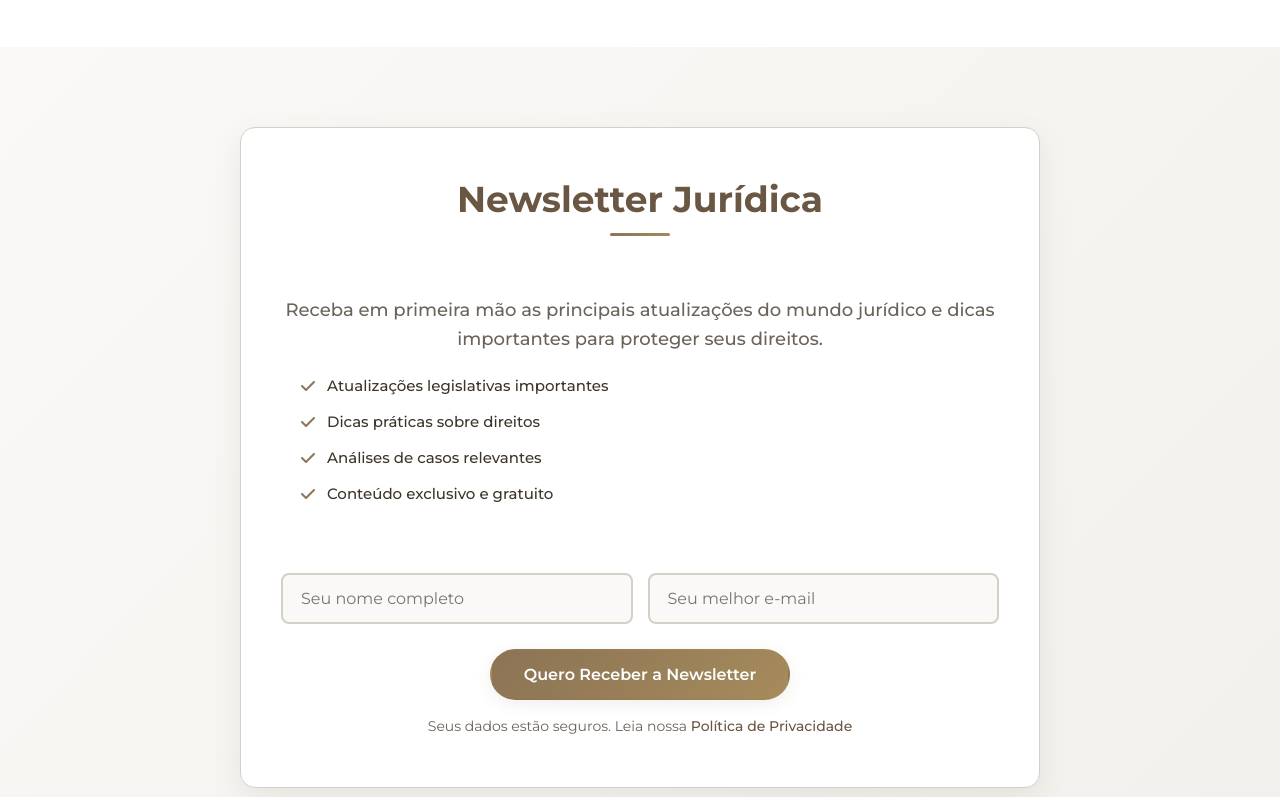
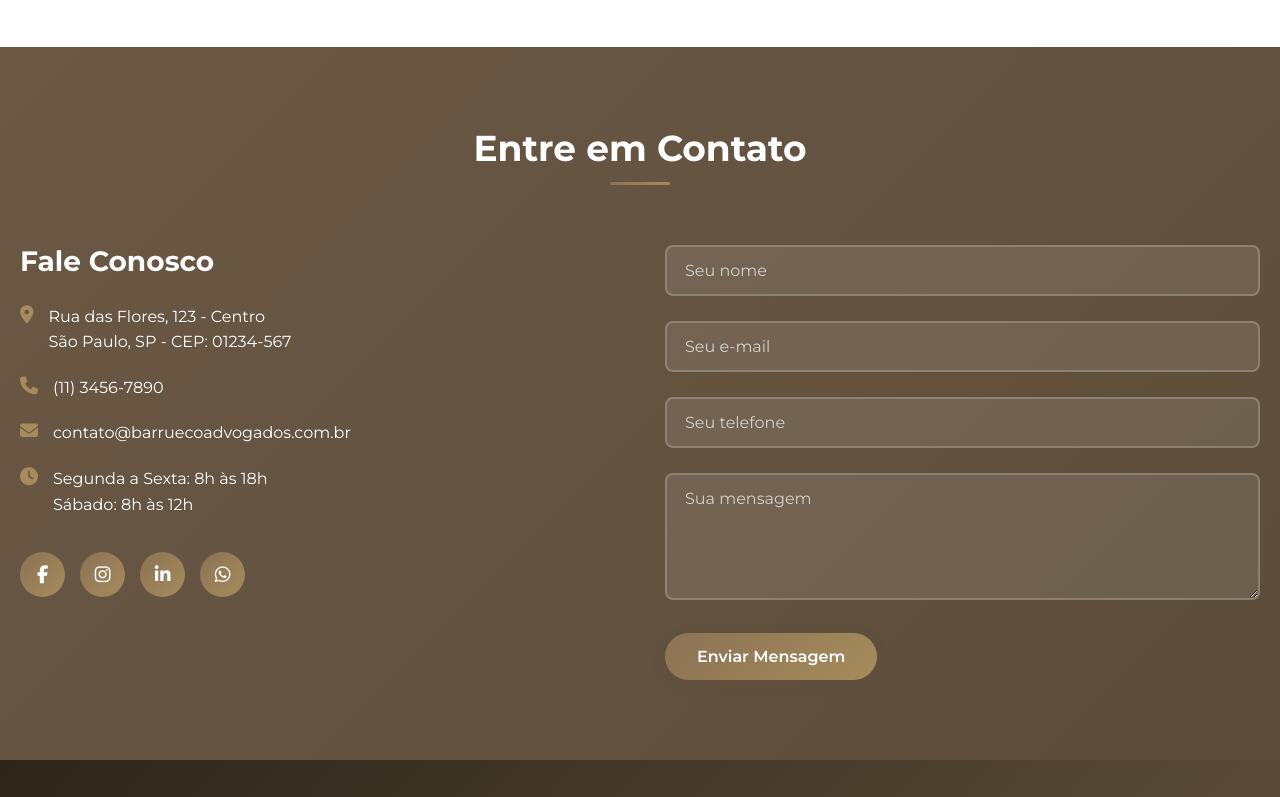
Before and after one commit to kauahsa/prototipo2, a plain HTML site: page index.html in a window 1280 px wide. Shown: the part 1880-2677 px from the top of the page. Drawn offline with Linux system fonts and the light colour scheme.

Commit message:
Update index.html

```diff
--- a/index.html
+++ b/index.html
@@ -254,47 +254,7 @@
         </div>
     </section>
 
-    <section class="newsletter section">
-        <div class="container">
-            <div class="newsletter-content">
-                <div class="newsletter-intro">
-                    <div class="section-title">
-                        <h3>Newsletter Jurídica</h3>
-                    </div>
-                    <p>Receba em primeira mão as principais atualizações do mundo jurídico e dicas importantes para
-                        proteger seus direitos.</p>
 
-                    <ul class="newsletter-benefits">
-                        <li><i class="fas fa-check"></i> Atualizações legislativas importantes</li>
-                        <li><i class="fas fa-check"></i> Dicas práticas sobre direitos</li>
-                        <li><i class="fas fa-check"></i> Análises de casos relevantes</li>
-                        <li><i class="fas fa-check"></i> Conteúdo exclusivo e gratuito</li>
-                    </ul>
-                </div>
-
-                <div class="newsletter-form-container">
-                    <form class="newsletter-form" id="newsletterForm">
-                        <div class="form-row">
-                            <div class="newsletter-form-group">
-                                <input type="text" id="nome" name="nome" placeholder="Seu nome completo" required>
-                            </div>
-                            <div class="newsletter-form-group">
-                                <input type="email" id="email" name="email" placeholder="Seu melhor e-mail" required>
-                            </div>
-                        </div>
-
-                        <div class="newsletter-submit">
-                            <button type="submit" class="btn-newsletter">Quero Receber a Newsletter</button>
-                        </div>
-
-                        <p class="newsletter-privacy">
-                            Seus dados estão seguros. Leia nossa <a href="#">Política de Privacidade</a>
-                        </p>
-                    </form>
-                </div>
-            </div>
-        </div>
-    </section>
 
     <section id="contato" class="contact section">
         <div class="container">
```
